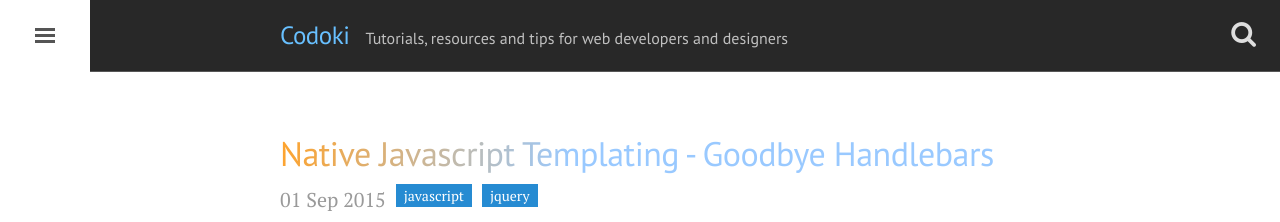
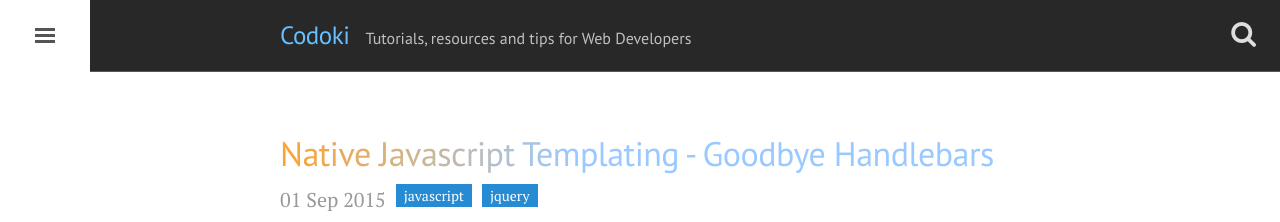
Before and after one commit to paulhendricks/codoki.github.io, a Jekyll site: the page built from index.html, in a window 1280 px wide and 900 px high. Shown: the top 222 px of the window. Built offline with Jekyll 4.4.1, drawn with Linux system fonts in a browser that asks for light colours; nearby versions of some CDN libraries; Markdown is read by kramdown in place of the engine named in the settings; the list of posts is cut into pages by our own code.

```diff
--- a/_config.yml
+++ b/_config.yml
@@ -10,7 +10,7 @@ relative_permalinks: true
 
 # Setup
 title:               Codoki
-tagline:             'Tutorials, resources and tips for web developers and designers'
+tagline:             'Tutorials, resources and tips for Web Developers'
 url:                 codoki.com
 baseurl:
 paginate:            10
--- a/_includes/head.html
+++ b/_includes/head.html
@@ -2,6 +2,8 @@
 	<link href="http://gmpg.org/xfn/11" rel="profile">
 	<meta http-equiv="X-UA-Compatible" content="IE=edge">
 	<meta http-equiv="content-type" content="text/html; charset=utf-8">
+	<meta name="description" content="Codoki is a web development and design
+	blog about the latest trends in web technology.">
 
 	<!-- Enable responsiveness on mobile devices-->
 	<meta name="viewport" content="width=device-width, initial-scale=1.0, maximum-scale=1">
```
